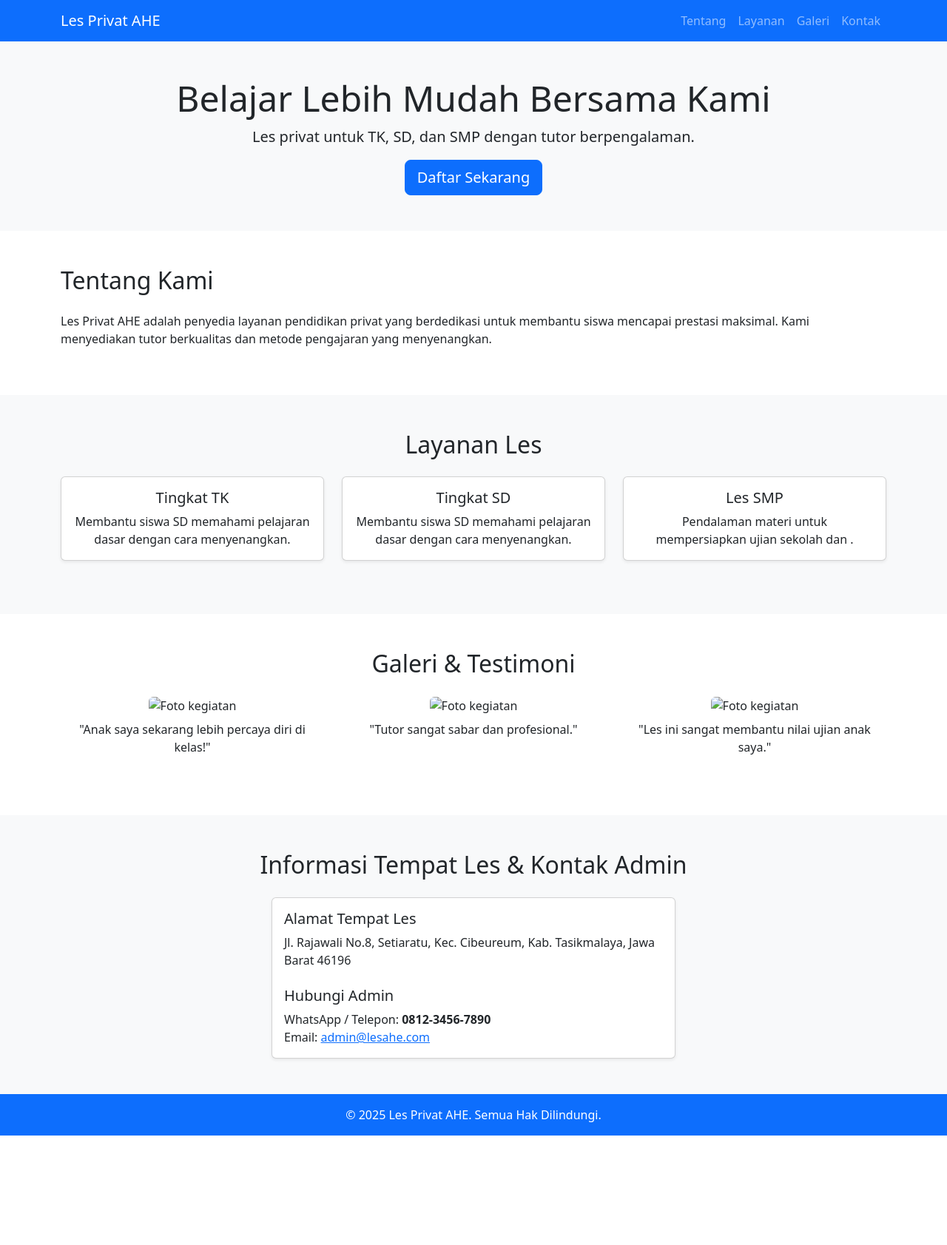
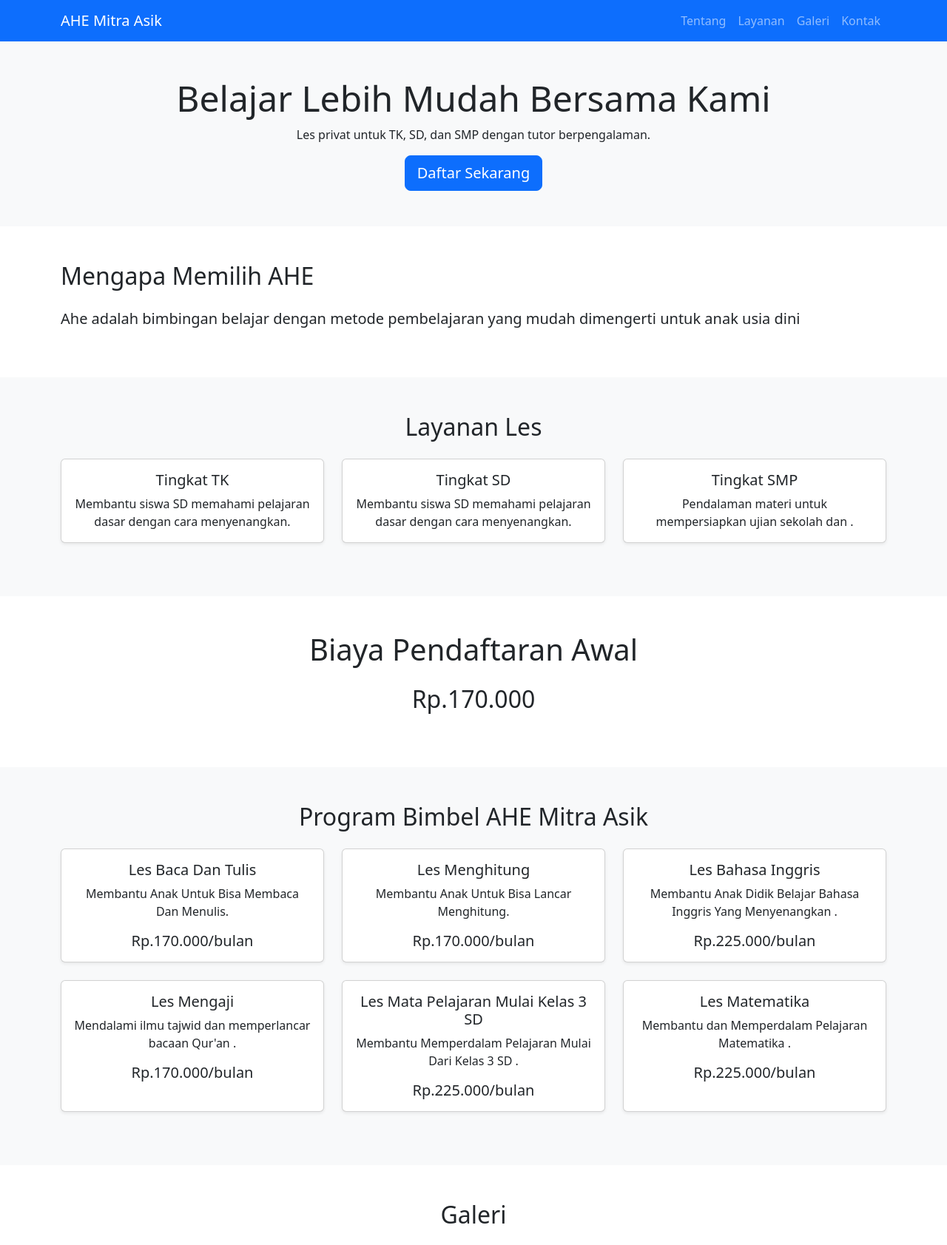
Before and after one commit to faizsm/sarmidi1.0, a PHP site: page / in a window 1280 px wide. Shown: the top 1683 px of the page at 74% size. Before the commit the page ends 1535 px from the top, so only its background shows below. Run offline with PHP 8.4, Linux system fonts and the light colour scheme; some libraries are stand-ins or nearby versions.

Commit message:
Update index.php

```diff
--- a/index.php
+++ b/index.php
@@ -3,15 +3,16 @@
 <head>
   <meta charset="UTF-8">
   <meta name="viewport" content="width=device-width, initial-scale=1">
-  <title>Portofolio Les Privat AHE</title>
+  <title>AHE</title>
   <link href="https://cdn.jsdelivr.net/npm/bootstrap@5.3.3/dist/css/bootstrap.min.css" rel="stylesheet">
+  <link rel="stylesheet" href="font/css/all.min.css">
 </head>
 <body>
 
 <!-- Navbar -->
 <nav class="navbar navbar-expand-lg navbar-dark bg-primary">
-  <div class="container">
-    <a class="navbar-brand" href="#">Les Privat AHE</a>
+  <div class="container" >
+    <a class="navbar-brand" href="#">AHE Mitra Asik</a>
     <button class="navbar-toggler" type="button" data-bs-toggle="collapse" data-bs-target="#navbarNav">
       <span class="navbar-toggler-icon"></span>
     </button>
@@ -30,7 +31,7 @@
 <section class="bg-light text-center py-5">
   <div class="container">
     <h1 class="display-5">Belajar Lebih Mudah Bersama Kami</h1>
-    <p class="lead">Les privat untuk TK, SD, dan SMP dengan tutor berpengalaman.</p>
+    <p class="">Les privat untuk TK, SD, dan SMP dengan tutor berpengalaman.</p>
 <a href="pendaftaran.php" class="btn btn-primary btn-lg">Daftar Sekarang</a>
   </div>
 </section>
@@ -38,8 +39,8 @@
 <!-- Tentang Kami -->
 <section id="tentang" class="py-5">
   <div class="container">
-    <h2 class="mb-4">Tentang Kami</h2>
-    <p>Les Privat AHE adalah penyedia layanan pendidikan privat yang berdedikasi untuk membantu siswa mencapai prestasi maksimal. Kami menyediakan tutor berkualitas dan metode pengajaran yang menyenangkan.</p>
+    <h2 class="mb-4">Mengapa Memilih AHE</h2>
+    <p class="fs-5">Ahe adalah bimbingan belajar dengan metode pembelajaran yang mudah dimengerti untuk anak usia dini</p>
   </div>
 </section>
 
@@ -67,8 +68,78 @@
       <div class="col-md-4 mb-4">
         <div class="card h-100 shadow-sm">
           <div class="card-body">
-            <h5 class="card-title">Les SMP</h5>
+            <h5 class="card-title">Tingkat SMP</h5>
             <p class="card-text">Pendalaman materi untuk mempersiapkan ujian sekolah dan .</p>
+          </div>
+        </div>
+      </div>
+    </div>
+  </div>
+</section>
+
+<section id="tentang" class="py-5">
+  <div class="container">
+  <h1 class="mb-4 text-center">Biaya Pendaftaran Awal</h1>
+  <h2 class="mb-4 text-center">Rp.170.000</h2>
+  </div>
+</section>
+
+<!-- Program Bimbel -->
+<section id="layanan" class="bg-light py-5">
+  <div class="container">
+    <h2 class="mb-4 text-center">Program Bimbel AHE Mitra Asik</h2>
+    <div class="row text-center">
+      <div class="col-md-4 mb-4">
+        <div class="card h-100 shadow-sm">
+          <div class="card-body">
+            <h5 class="card-title">Les Baca Dan Tulis</h5>
+            <p class="card-text">Membantu Anak Untuk Bisa Membaca Dan Menulis.</p>
+            <h5 class="card-text">Rp.170.000/bulan</h5>
+          </div>
+        </div>
+      </div>
+      <div class="col-md-4 mb-4">
+        <div class="card h-100 shadow-sm">
+          <div class="card-body">
+            <h5 class="card-title">Les Menghitung</h5>
+            <p class="card-text">Membantu Anak Untuk Bisa Lancar Menghitung.</p>
+            <h5 class="card-text">Rp.170.000/bulan</h5>
+          </div>
+        </div>
+      </div>
+      <div class="col-md-4 mb-4">
+        <div class="card h-100 shadow-sm">
+          <div class="card-body">
+            <h5 class="card-title">Les Bahasa Inggris</h5>
+            <p class="card-text">Membantu Anak Didik Belajar Bahasa Inggris Yang Menyenangkan .</p>
+            <h5 class="card-text">Rp.225.000/bulan</h5>
+          </div>
+        </div>
+      </div>
+      <div class="col-md-4 mb-4">
+        <div class="card h-100 shadow-sm">
+          <div class="card-body">
+            <h5 class="card-title">Les Mengaji</h5>
+            <p class="card-text">Mendalami ilmu tajwid dan memperlancar bacaan Qur'an .</p>
+            <h5 class="card-text">Rp.170.000/bulan</h5>
+          </div>
+        </div>
+      </div>
+      <div class="col-md-4 mb-4">
+        <div class="card h-100 shadow-sm">
+          <div class="card-body">
+            <h5 class="card-title">Les Mata Pelajaran Mulai Kelas 3 SD</h5>
+            <p class="card-text">Membantu Memperdalam Pelajaran Mulai Dari Kelas 3 SD .</p>
+            <h5 class="card-text">Rp.225.000/bulan</h5>
+          </div>
+        </div>
+      </div>
+      <div class="col-md-4 mb-4">
+        <div class="card h-100 shadow-sm">
+          <div class="card-body">
+            <h5 class="card-title">Les Matematika</h5>
+            <p class="card-text">Membantu dan Memperdalam Pelajaran Matematika  .</p>
+            <h5 class="card-text">Rp.225.000/bulan</h5>
           </div>
         </div>
       </div>
@@ -79,19 +150,19 @@
 <!-- Galeri/Testimoni -->
 <section id="galeri" class="py-5">
   <div class="container">
-    <h2 class="mb-4 text-center">Galeri & Testimoni</h2>
+    <h2 class="mb-4 text-center">Galeri</h2>
     <div class="row text-center">
       <div class="col-md-4 mb-3">
-        <img src="https://via.placeholder.com/300x200" class="img-fluid rounded" alt="Foto kegiatan">
-        <p class="mt-2">"Anak saya sekarang lebih percaya diri di kelas!"</p>
+        <img src="asset/4.webp" class="img-fluid rounded" alt="Foto kegiatan">
+
       </div>
       <div class="col-md-4 mb-3">
-        <img src="https://via.placeholder.com/300x200" class="img-fluid rounded" alt="Foto kegiatan">
-        <p class="mt-2">"Tutor sangat sabar dan profesional."</p>
+        <img src="asset/2.webp" class="img-fluid rounded" alt="Foto kegiatan">
+
       </div>
       <div class="col-md-4 mb-3">
-        <img src="https://via.placeholder.com/300x200" class="img-fluid rounded" alt="Foto kegiatan">
-        <p class="mt-2">"Les ini sangat membantu nilai ujian anak saya."</p>
+        <img src="asset/3.webp" class="img-fluid rounded" alt="Foto kegiatan">
+
       </div>
     </div>
   </div>
@@ -111,9 +182,7 @@
              Jl. Rajawali No.8, Setiaratu, Kec. Cibeureum, Kab. Tasikmalaya, Jawa Barat 46196<br>
             </p>
             <h5 class="card-title mt-4">Hubungi Admin</h5>
-            <p class="card-text">
-              WhatsApp / Telepon: <strong>0812-3456-7890</strong><br>
-              Email: <a href="mailto:admin@lesahe.com">admin@lesahe.com</a>
+            <p class="card-text">WhatsApp / Telepon: <strong>0895337822687</strong><br></a> <br>
             </p>
           </div>
         </div>
```
